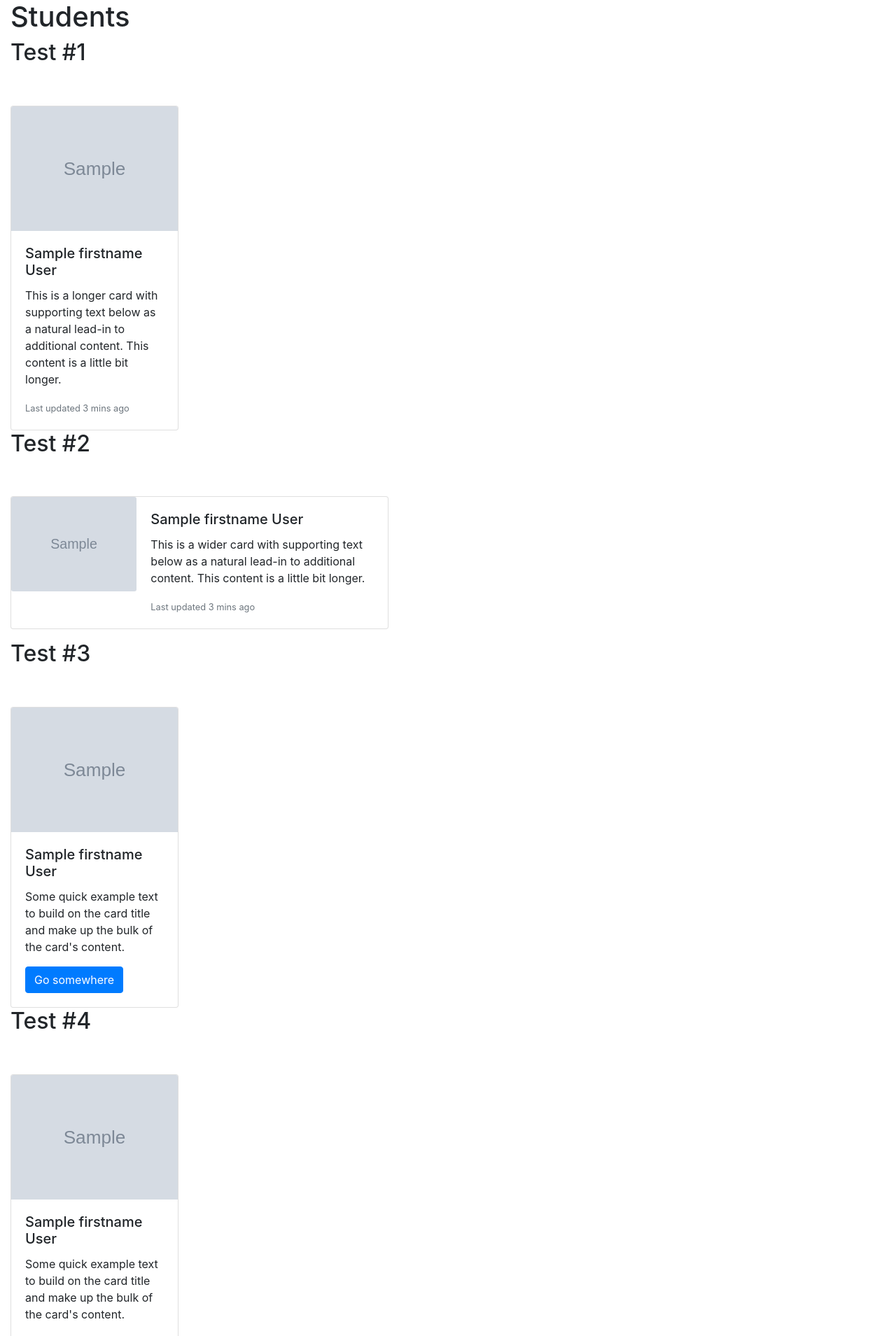
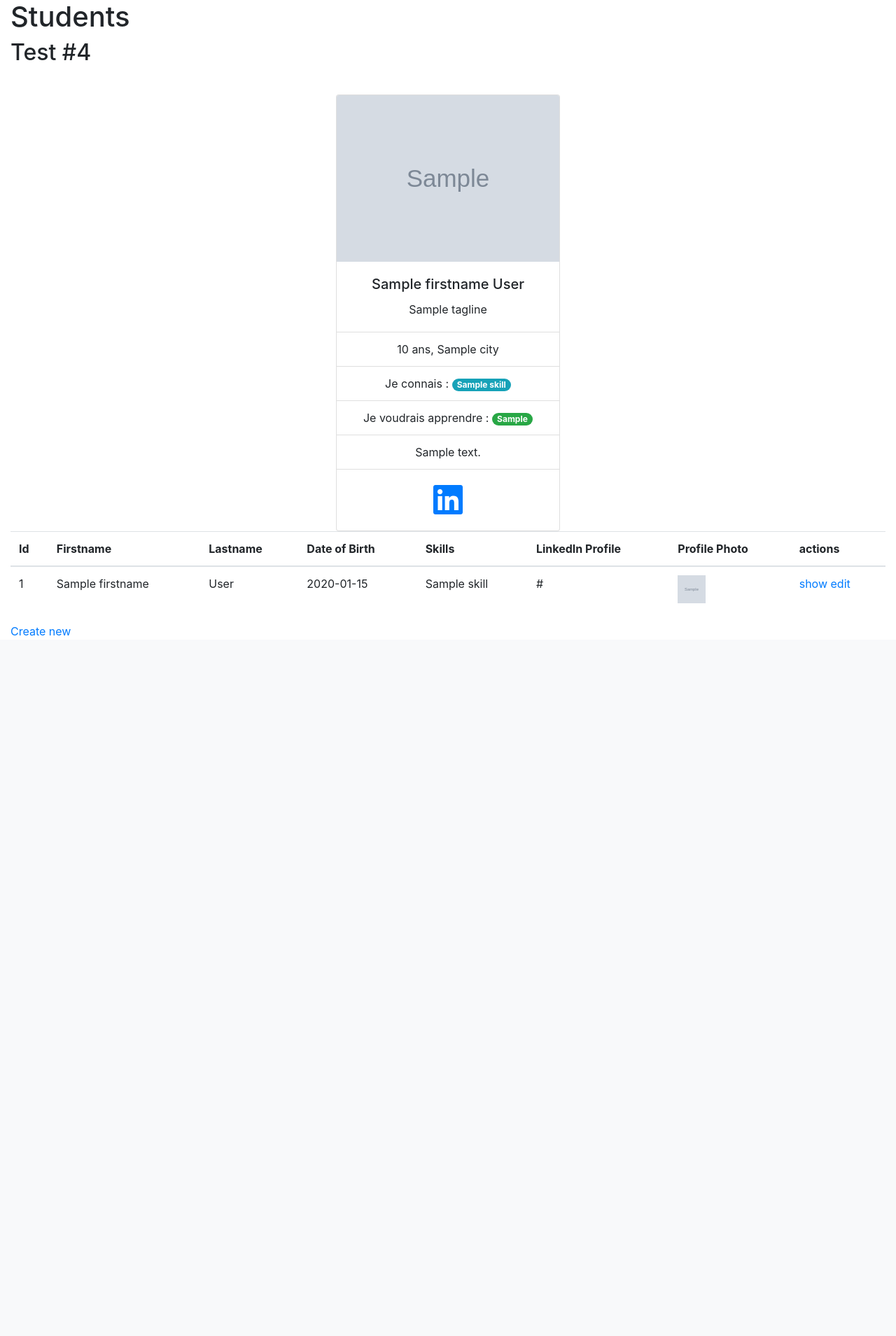
Before and after one commit to heagerty/adopt-un-wilder, a Symfony app: template templates/student/students.html.twig in a window 1280 px wide. Shown: the part 59-1968 px from the top of the page at 70% size. After the commit the page ends 968 px from the top, so only its background shows below. Run offline with Twig, Linux system fonts and the light colour scheme; the template is opened without the code that fills it: most values are stand-ins (such as "Sample title", 1, 10 or a date in 2020); grey boxes marked "Sample" are stand-in pictures; some libraries are stand-ins or nearby versions.

Commit message:
advance the public student page, add to the Student entity

```diff
--- a/public/style.css
+++ b/public/style.css
@@ -82,14 +82,27 @@ body, html {
 }
 
 
-.card {
-    min-width: 15rem;
-    max-width: 15rem;
-    margin: 3rem;
-}
+
+
+
 
 .card-horizontal {
     min-width: 25rem;
     max-width: 25rem;
     margin: 3rem;
 }
+
+
+
+/* student page */
+
+.student-card-deck {
+    justify-content: center;
+}
+
+.student-card {
+    min-width: 20rem;
+    max-width: 20rem;
+    text-align: center;
+    margin: 2rem auto;
+}
--- a/templates/student/students.html.twig
+++ b/templates/student/students.html.twig
@@ -8,107 +8,40 @@
     <h1>Students</h1>
 
 
-<h2>Test #1</h2>
-    <div class="card-deck">
-
-                {% for student in students %}
-                    <div class="card">
-                        <img src="{{ student.profilePhoto }}" class="card-img-top" alt="...">
-                        <div class="card-body">
-                            <h5 class="card-title">{{ student.firstname }} {{ student.lastname }}</h5>
-                            <p class="card-text">This is a longer card with supporting text below as a natural lead-in to additional content. This content is a little bit longer.</p>
-                            <p class="card-text"><small class="text-muted">Last updated 3 mins ago</small></p>
-                        </div>
-                    </div>
-                {% endfor %}
-
-    </div>
-
-
-
-    <h2>Test #2</h2>
-<div class="card-deck">
-
-    {% for student in students %}
-                <div class="card card-horizontal mb-3" style="max-width: 540px;">
-                    <div class="row no-gutters">
-                        <div class="col-md-4">
-                            <img src="{{ student.profilePhoto }}" class="card-img" alt="...">
-                        </div>
-                        <div class="col-md-8">
-                            <div class="card-body">
-                                <h5 class="card-title">{{ student.firstname }} {{ student.lastname }}</h5>
-                                <p class="card-text">This is a wider card with supporting text below as a natural lead-in to additional content. This content is a little bit longer.</p>
-                                <p class="card-text"><small class="text-muted">Last updated 3 mins ago</small></p>
-                            </div>
-                        </div>
-                    </div>
-                </div>
-    {% endfor %}
-
-
-</div>
-
-
-
-
-    <h2>Test #3</h2>
-
-    <div class="card-deck">
-        {% for student in students %}
-        <div class="card" style="width: 18rem;">
-            <img src="{{ student.profilePhoto }}" class="card-img-top" alt="...">
-            <div class="card-body">
-                <h5 class="card-title">{{ student.firstname }} {{ student.lastname }}</h5>
-                <p class="card-text">Some quick example text to build on the card title and make up the bulk of the card's content.</p>
-                <a href="#" class="btn btn-primary">Go somewhere</a>
-            </div>
-        </div>
-    {% endfor %}
-    </div>
-
-
 
 
     <h2>Test #4</h2>
-    <div class="card-deck">
+    <div class="card-deck student-card-deck">
         {% for student in students %}
-        <div class="card" style="width: 18rem;">
-            <img src="{{ student.profilePhoto }}" class="card-img-top" alt="...">
+        <div class="card student-card">
+            <img src="{{ student.profilePhoto }}" class="card-img-top" alt="profile picture">
             <div class="card-body">
                 <h5 class="card-title">{{ student.firstname }} {{ student.lastname }}</h5>
-                <p class="card-text">Some quick example text to build on the card title and make up the bulk of the card's content.</p>
+                <p class="card-text">{{ student.tagline }}</p>
             </div>
             <ul class="list-group list-group-flush">
-                <li class="list-group-item">Cras justo odio</li>
-                <li class="list-group-item">Dapibus ac facilisis in</li>
-                <li class="list-group-item">Vestibulum at eros</li>
+                <li class="list-group-item">{{ student.age }} ans,  {{ student.city }}</li>
+                <li class="list-group-item">Je connais :
+                    {% for skill in student.skills %}
+                        <span class="badge badge-pill badge-info">{{ skill }}</span>
+                    {% endfor %}
+                </li>
+                <li class="list-group-item">Je voudrais apprendre :
+                    {% for skill in student.skillsToLearn %}
+                        <span class="badge badge-pill badge-success">{{ skill }}</span>
+                    {% endfor %}
+                </li>
+                <li class="list-group-item">{{ student.about }}</li>
             </ul>
             <div class="card-body">
-                <a href="#" class="card-link">Card link</a>
-                <a href="#" class="card-link">Another link</a>
+                <a href="{{ student.linkedInProfile }}"> <i class="fab fa-linkedin fa-3x"></i></a>
+
             </div>
         </div>
         {% endfor %}
     </div>
 
 
-
-    <h2>Test #5</h2>
-    <div class="card-deck">
-        {% for student in students %}
-        <div class="card">
-            <img src="{{ student.profilePhoto }}" class="card-img-top" alt="...">
-            <div class="card-body">
-                <h5 class="card-title">{{ student.firstname }} {{ student.lastname }}</h5>
-                <p class="card-text">This is a wider card with supporting text below as a natural lead-in to additional content. This content is a little bit longer.</p>
-            </div>
-            <div class="card-footer">
-                <small class="text-muted">Last updated 3 mins ago</small>
-            </div>
-        </div>
-        {% endfor %}
-    </div>
 
 
 
```
Also changed, not shown: src/Entity/Skill.php (+34 -0 lines), src/Entity/Student.php (+93 -0 lines), src/Form/StudentType.php (+10 -0 lines), 1 other file.
